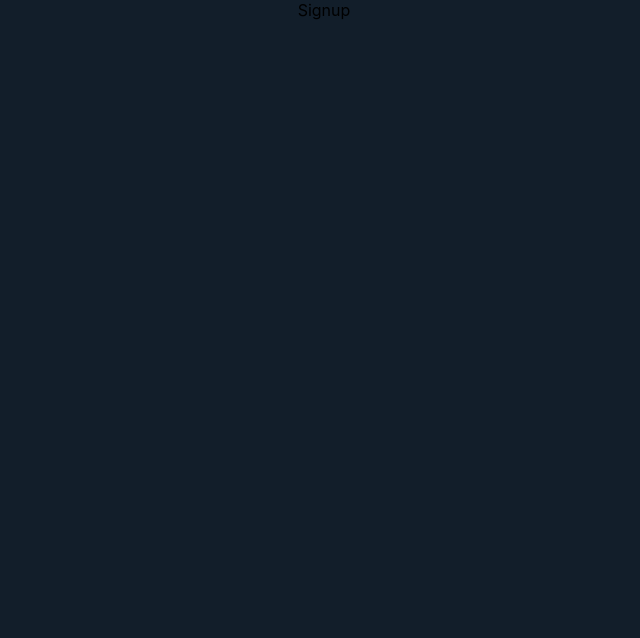
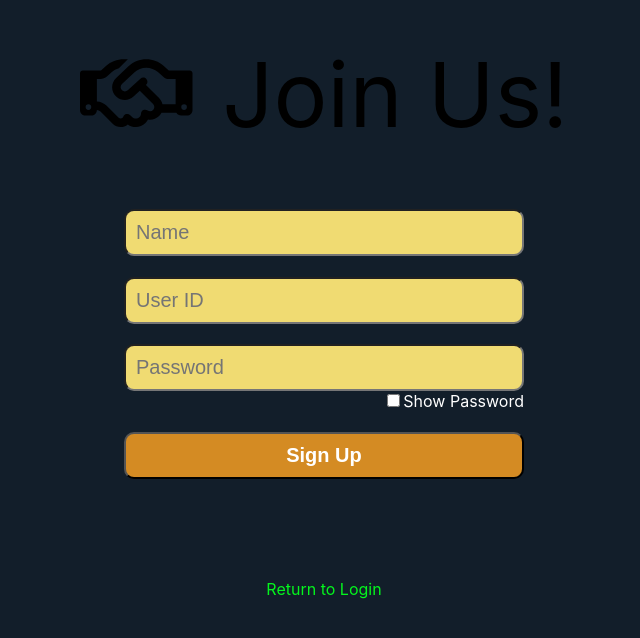
Before and after one commit to yujongu/Joey-Website, a React (Create React App) app in the folder frontend/: page /signup in a window 1280 px wide. Shown: the top 638 px of the page, without its empty margins (316-956 px from the left). Built offline with nearby package versions, Linux system fonts and the light colour scheme; a web font is replaced by a local one.

Commit message:
add signup page ui

```diff
--- a/frontend/src/routes/Login.tsx
+++ b/frontend/src/routes/Login.tsx
@@ -2,8 +2,7 @@ import { useState } from "react";
 import { useNavigate } from "react-router-dom";
 import "./Login.css";
 import { FontAwesomeIcon } from "@fortawesome/react-fontawesome";
-import { faEye, faHandshake } from "@fortawesome/free-regular-svg-icons";
-import { faEyeSlash } from "@fortawesome/free-regular-svg-icons";
+import { faHandshake } from "@fortawesome/free-regular-svg-icons";
 
 function Login() {
   const navigate = useNavigate();
--- a/frontend/src/routes/Signup.css
+++ b/frontend/src/routes/Signup.css
@@ -0,0 +1,14 @@
+#signupFormContainer {
+  display: flex;
+  flex-direction: column;
+  width: 400px;
+  height: 270px;
+  justify-content: space-between;
+  padding: 20px;
+}
+
+#signupFormContainer > input:last-child {
+  background-color: var(--highlight);
+  color: white;
+  font-weight: 700;
+}
--- a/frontend/src/routes/Signup.tsx
+++ b/frontend/src/routes/Signup.tsx
@@ -1,4 +1,66 @@
+import { faHandshake } from "@fortawesome/free-regular-svg-icons";
+import { FontAwesomeIcon } from "@fortawesome/react-fontawesome";
+import { useState } from "react";
+import { useNavigate } from "react-router-dom";
+import "./Signup.css";
 function Signup() {
-  return <div>Signup</div>;
+  const navigate = useNavigate();
+
+  const [showPassword, setShowPassword] = useState<boolean>(false);
+
+  const navigateToLogin = () => {
+    navigate("/login");
+  };
+
+  return (
+    <div className="LoginContainer">
+      <div className="LoginHeader">
+        <FontAwesomeIcon icon={faHandshake} />
+        <span style={{ marginLeft: "30px" }}>Join Us!</span>
+      </div>
+
+      <div id="signupFormContainer">
+        <input className="loginInput" placeholder="Name" type="text" />
+        <input className="loginInput" placeholder="User ID" type="text" />
+        <div
+          style={{
+            display: "flex",
+            flexDirection: "column",
+            alignItems: "flex-end",
+          }}
+        >
+          <input
+            className="loginInput"
+            placeholder="Password"
+            type={showPassword ? "text" : "password"}
+          />
+
+          <label
+            style={{ color: "white" }}
+            className="disableTextSelect isButton"
+          >
+            <input
+              type="checkbox"
+              id="showPw"
+              name="showPassword"
+              className="isButton"
+              onClick={() => setShowPassword(!showPassword)}
+            />
+            Show Password
+          </label>
+        </div>
+
+        <input className="loginInput isButton" value="Sign Up" type="button" />
+      </div>
+
+      <div
+        className="isButton"
+        style={{ color: "var(--primary)", marginTop: "80px" }}
+        onClick={navigateToLogin}
+      >
+        Return to Login
+      </div>
+    </div>
+  );
 }
 export default Signup;
```
